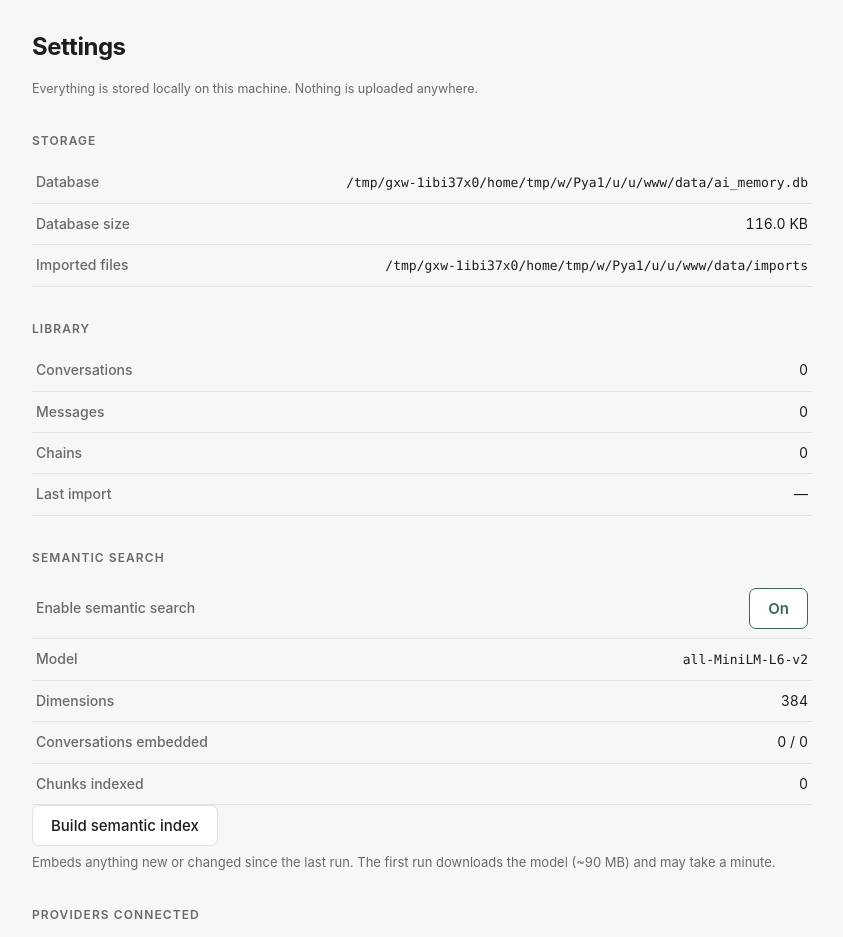
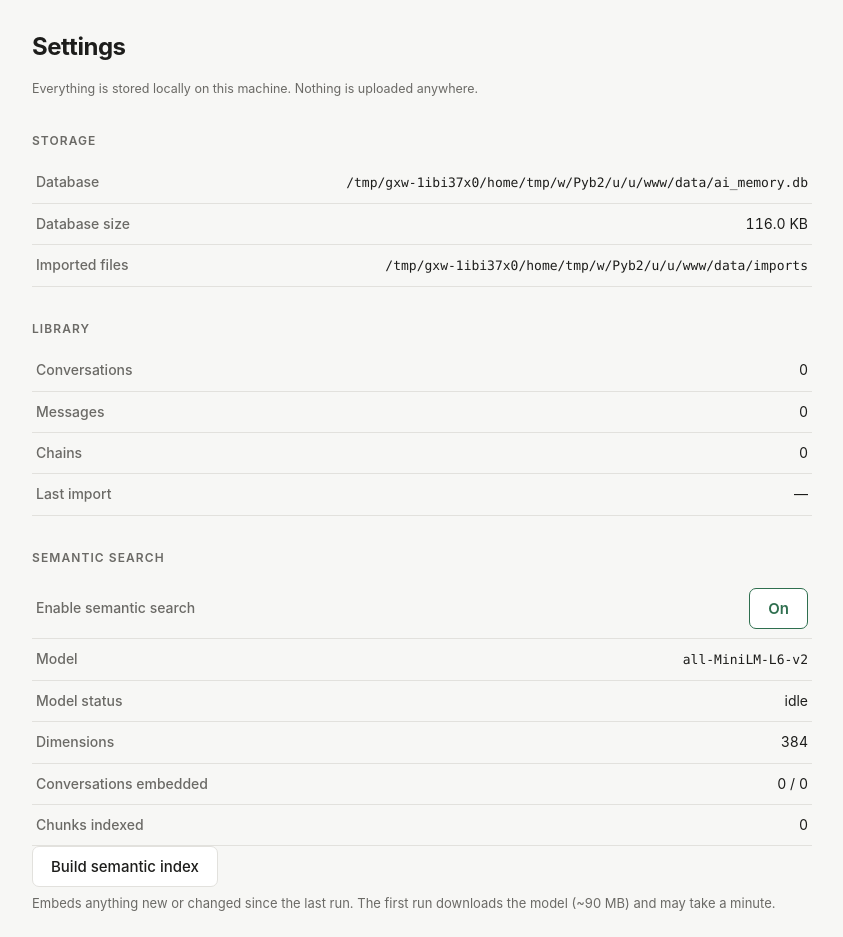
Before and after one commit to adithya1102/ai_memory, a Flask app: page /settings in a window 1280 px wide. Shown: the part 53-990 px from the top of the page, without its empty margins (218-1061 px from the left). Run offline with Flask 3, Linux system fonts and the light colour scheme; data that the repository does not hold is empty.

Commit message:
Preload the embedding model in the background
The encoder took ~15s to load on first use, which the first semantic
search paid for. It now loads on a daemon thread at launch: startup is
0.6s and searches never wait on it.

Loading it in the background is only useful if nothing blocks on it, so
the query path no longer can. get_model() still blocks for indexing,
which has to wait, but semantic_search() uses a new non-blocking
get_model_if_ready() and returns no results rather than stalling a
request behind a cold load. A model_state() machine (idle/loading/
ready/failed/unavailable) drives the UI: a search arriving mid-load
renders keyword results with a "Loading embedding model..." banner and
polls /api/model-status, reloading once to re-run the search with
meaning. There is a plain retry link for the no-JavaScript case.

availability() now uses find_spec() instead of importing
sentence_transformers. Importing it drags in PyTorch, and availability()
runs at startup and on request threads, so the check has to stay cheap
-- otherwise preloading would have moved the stall rather than removed
it.

Progress bars are silenced during load. The app can be launched with
stdout attached to a pipe nobody drains, and a full pipe buffer blocks
the writing thread forever, freezing request handling with it.

Preloading is skipped when semantic search is switched off, so that
setting now costs neither the time nor the memory.

Co-Authored-By: Claude Opus 5 <noreply@anthropic.com>
Claude-Session: https://claude.ai/code/session_01WueZYuq5uwT44sRLKeXDKB

```diff
--- a/backend/core/embeddings.py
+++ b/backend/core/embeddings.py
@@ -10,6 +10,8 @@ why and every entry point degrades to a no-op so search falls back to keyword
 matching.
 """
 
+import importlib.util
+import os
 import threading
 
 MODEL_NAME = "all-MiniLM-L6-v2"
@@ -33,23 +35,35 @@ CHUNK_OVERLAP_TOKENS = 40
 MIN_SIMILARITY = 0.15
 
 _model = None
-_model_lock = threading.Lock()
+_model_lock = threading.Lock()      # held for the duration of a load
+_state_lock = threading.Lock()      # always fast; never held across a load
+_model_state = "idle"               # idle | loading | ready | failed
+_model_error = None
 
 
 # --------------------------------------------------------------------------
 # Availability
 # --------------------------------------------------------------------------
 
+def _installed(module_name):
+    """Is a module importable, without actually importing it?
+
+    find_spec() only resolves the module on disk.  Actually importing
+    sentence_transformers drags in PyTorch and costs seconds, and this runs on
+    request threads and at startup, so it must stay cheap.
+    """
+    try:
+        return importlib.util.find_spec(module_name) is not None
+    except (ImportError, ValueError, ModuleNotFoundError):
+        return False
+
+
 def availability():
     """Return (ok, reason).  ``reason`` is user-facing when ok is False."""
-    try:
-        import sentence_transformers  # noqa: F401
-    except ImportError:
+    if not _installed("sentence_transformers"):
         return False, ("sentence-transformers is not installed "
                        "(pip install -r requirements.txt)")
-    try:
-        import sqlite_vec  # noqa: F401
-    except ImportError:
+    if not _installed("sqlite_vec"):
         return False, "sqlite-vec is not installed (pip install -r requirements.txt)"
     return True, "ready"
 
@@ -92,15 +106,115 @@ def ensure_vector_table(conn):
     return True
 
 
+def _quiet_progress_bars():
+    """Stop the model loader writing progress bars to stdout.
+
+    This app can be launched with stdout attached to a pipe nobody drains -- a
+    GUI launcher, pythonw, a supervising process.  Once that pipe's buffer
+    fills, the writing thread blocks forever and takes the whole app with it,
+    including request handling.  Best-effort: never fail because a progress bar
+    could not be silenced.
+    """
+    os.environ.setdefault("HF_HUB_DISABLE_PROGRESS_BARS", "1")
+    try:
+        from transformers.utils import logging as hf_logging
+        hf_logging.disable_progress_bar()
+    except Exception:
+        pass
+
+
+def _set_state(state, error=None):
+    global _model_state, _model_error
+    with _state_lock:
+        _model_state = state
+        _model_error = error
+
+
+def model_state():
+    """Current encoder state, safe to call from a request handler.
+
+    Returns a dict with ``state`` (unavailable | idle | loading | ready |
+    failed), ``ready`` and a human-readable ``reason``.
+    """
+    ok, reason = availability()
+    if not ok:
+        return {"state": "unavailable", "ready": False, "reason": reason}
+    with _state_lock:
+        state, error = _model_state, _model_error
+    return {
+        "state": state,
+        "ready": state == "ready",
+        "reason": error or {
+            "idle": "not loaded yet",
+            "loading": "loading the embedding model",
+            "ready": "ready",
+        }.get(state, ""),
+    }
+
+
 def get_model():
-    """Load the encoder once per process (it takes seconds and is thread-shared)."""
+    """Load the encoder, blocking until it is ready.
+
+    Used by the indexing path, which has to wait.  Query paths should use
+    get_model_if_ready() so a request never stalls behind a cold load.
+    """
     global _model
-    if _model is None:
-        with _model_lock:
-            if _model is None:
+    if _model is not None:
+        return _model
+    with _model_lock:
+        if _model is None:
+            _set_state("loading")
+            try:
+                _quiet_progress_bars()
                 from sentence_transformers import SentenceTransformer
-                _model = SentenceTransformer(MODEL_NAME)
+                model = SentenceTransformer(MODEL_NAME)
+            except Exception as exc:
+                _set_state("failed", str(exc))
+                raise
+            _model = model
+            _set_state("ready")
     return _model
+
+
+def get_model_if_ready():
+    """Return the encoder only if it is already loaded, else None.
+
+    Never blocks: it takes only the fast state lock, so a search issued while
+    the preload thread is still working returns immediately with whatever
+    keyword results exist.
+    """
+    with _state_lock:
+        return _model if _model_state == "ready" else None
+
+
+def start_preload():
+    """Begin loading the encoder on a background thread.
+
+    Called at startup so the first semantic search does not pay the load cost.
+    Returns the thread, or None if loading is unnecessary or impossible.
+    """
+    global _model_state
+    ok, _reason = availability()
+    if not ok:
+        return None
+    with _state_lock:
+        if _model_state in ("loading", "ready"):
+            return None
+        # Claim the slot before releasing the lock so two callers cannot both
+        # spawn a loader.  _set_state() would deadlock here: the lock is held.
+        _model_state = "loading"
+
+    def _load():
+        # Importing sentence_transformers pulls in PyTorch, so it happens here
+        # on the background thread rather than in the caller.
+        try:
+            get_model()
+        except Exception:
+            pass  # state already records the failure
+
+    thread = threading.Thread(target=_load, name="embedding-preload", daemon=True)
+    thread.start()
+    return thread
 
 
 # --------------------------------------------------------------------------
@@ -344,9 +458,12 @@ def embedding_stats(conn):
         chunks = conn.execute("SELECT COUNT(*) FROM chunks").fetchone()[0]
     except Exception:
         embedded = chunks = 0
+    state = model_state()
     return {
         "available": ok,
         "reason": reason,
+        "state": state["state"],
+        "state_reason": state["reason"],
         "model": MODEL_NAME,
         "dimensions": EMBEDDING_DIM,
         "conversations": total,
@@ -371,10 +488,17 @@ def semantic_search(conn, query, top_k=10):
     if not has_embeddings(conn):
         return []
 
+    # Never block a search on a cold model.  If it is still loading, the caller
+    # gets keyword results now and the UI retries once loading finishes.
+    model = get_model_if_ready()
+    if model is None:
+        start_preload()
+        return []
+
     try:
         import sqlite_vec
-        vector = get_model().encode([query], normalize_embeddings=True,
-                                    show_progress_bar=False)[0]
+        vector = model.encode([query], normalize_embeddings=True,
+                              show_progress_bar=False)[0]
         rows = conn.execute(
             """SELECT v.rowid AS chunk_id, v.distance AS distance,
                       ch.conversation_id, ch.content, ch.role
--- a/backend/web/app.py
+++ b/backend/web/app.py
@@ -12,8 +12,8 @@ PROJECT_ROOT = os.path.dirname(
 if PROJECT_ROOT not in sys.path:
     sys.path.insert(0, PROJECT_ROOT)
 
-from flask import (Flask, abort, flash, g, redirect, render_template, request,
-                   url_for)
+from flask import (Flask, abort, flash, g, jsonify, redirect, render_template,
+                   request, url_for)
 from werkzeug.utils import secure_filename
 
 from backend.core import database as db
@@ -81,12 +81,23 @@ def create_app(db_path=db.DB_PATH, imports_dir=db.IMPORTS_DIR):
             return redirect(url_for("index"))
         semantic_on = db.get_flag(conn, SEMANTIC_ENABLED_KEY, default=True)
         results = hybrid_search(conn, query, limit=50)
+        state = embeddings.model_state()
+        indexed = embeddings.has_embeddings(conn)
         return render_template(
             "results.html", query=query, results=results,
             semantic_on=semantic_on,
             semantic_used=any("semantic" in r["match_types"] for r in results),
-            has_embeddings=embeddings.has_embeddings(conn),
+            has_embeddings=indexed,
+            model_state=state,
+            # Only worth telling the user the model is warming up when it would
+            # otherwise have contributed results.
+            model_loading=(semantic_on and indexed
+                           and state["state"] in ("idle", "loading")),
         )
+
+    @app.route("/api/model-status")
+    def model_status():
+        return jsonify(embeddings.model_state())
 
     @app.route("/conversation/<path:conversation_id>")
     def conversation(conversation_id):
--- a/backend/web/static/style.css
+++ b/backend/web/static/style.css
@@ -186,6 +186,26 @@ button.toggle.off { opacity: .7; }
     font-size: 14px;
 }
 .flash.error { border-color: var(--accent); color: var(--accent); }
+.flash.loading {
+    color: var(--muted);
+    display: flex;
+    align-items: center;
+    gap: 10px;
+}
+.flash.loading::before {
+    content: "";
+    flex: none;
+    width: 13px;
+    height: 13px;
+    border: 2px solid currentColor;
+    border-top-color: transparent;
+    border-radius: 50%;
+    animation: spin .8s linear infinite;
+}
+@keyframes spin { to { transform: rotate(360deg); } }
+@media (prefers-reduced-motion: reduce) {
+    .flash.loading::before { animation: none; }
+}
 
 /* ---------- conversation view ---------- */
 .msg {
--- a/backend/web/templates/settings.html
+++ b/backend/web/templates/settings.html
@@ -34,6 +34,9 @@
       </td>
     </tr>
     <tr><th>Model</th><td class="value"><code>{{ embedding.model }}</code></td></tr>
+    <tr><th>Model status</th>
+        <td class="value">{{ embedding.state }}{% if embedding.state not in ('ready', 'idle') %}
+          — {{ embedding.state_reason }}{% endif %}</td></tr>
     <tr><th>Dimensions</th><td class="value">{{ embedding.dimensions }}</td></tr>
     <tr><th>Conversations embedded</th>
         <td class="value">{{ embedding.embedded }} / {{ embedding.conversations }}</td></tr>
```
Also changed, not shown: backend/main.py (+28 -0 lines), backend/web/templates/results.html (+33 -0 lines), README.md.
